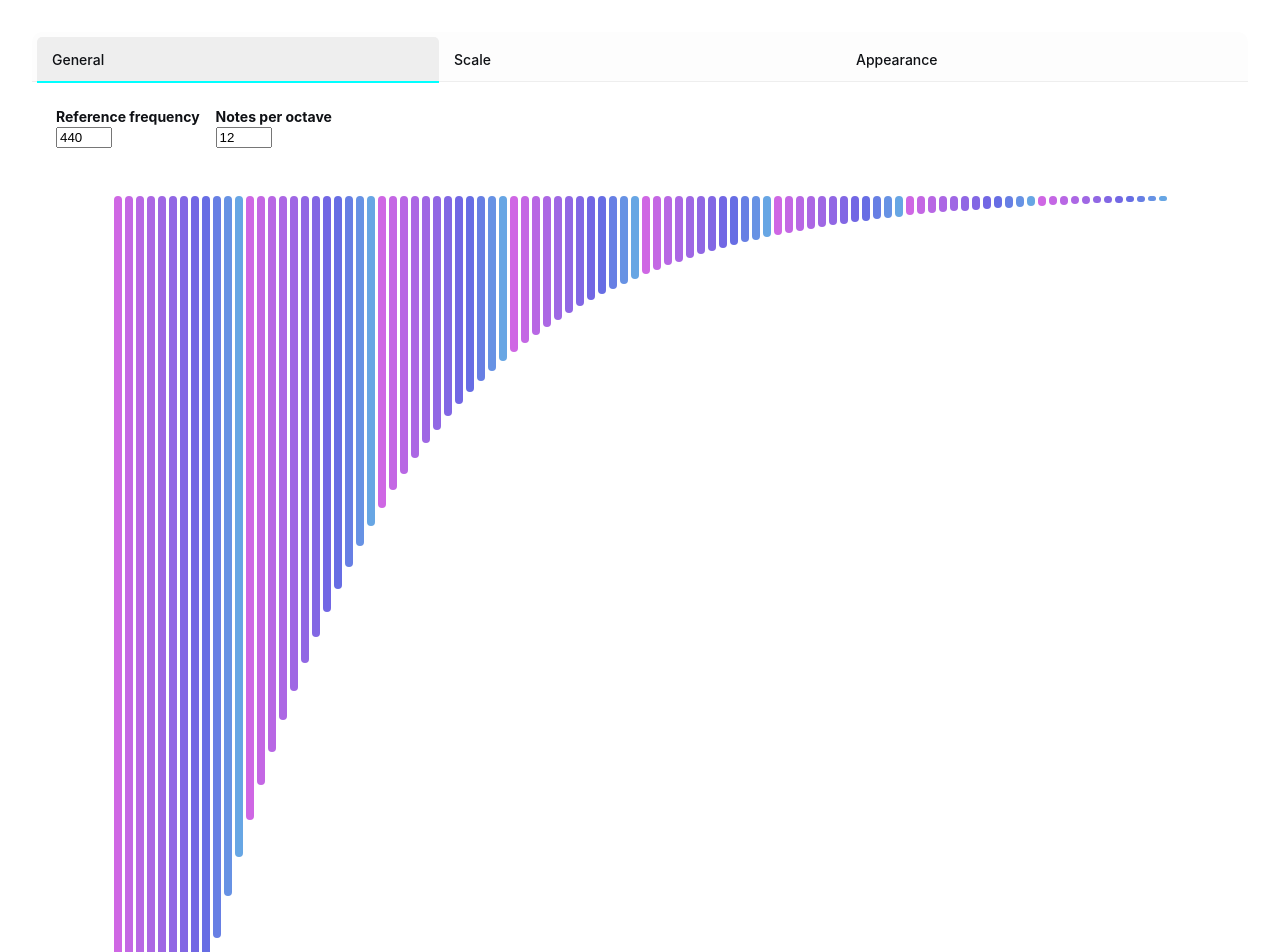
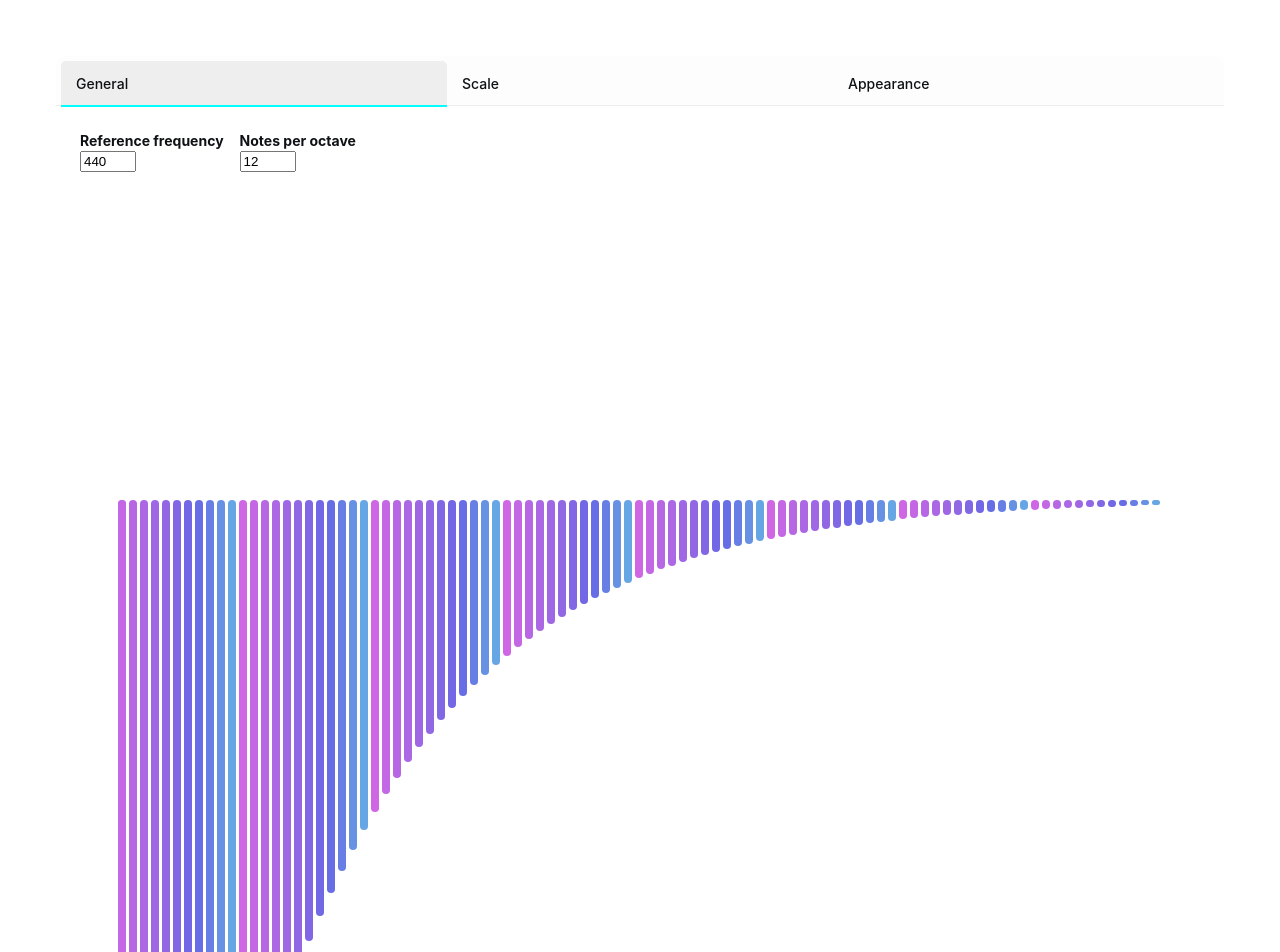
Before and after one commit to aacheng17/mere-music, a React (Vite) app: page / in a window 1280 px wide. Shown: the top 952 px of the page. Built offline with nearby package versions, Linux system fonts and the light colour scheme.

Commit message:
evenXSpacing

```diff
--- a/src/App.tsx
+++ b/src/App.tsx
@@ -1,10 +1,9 @@
 import React from 'react'
 import './App.css'
-import { String } from './components/String'
-import { motion } from "motion/react"
 import { IStringSettingsModel, StringSettings } from './components/StringSettings'
 import { Freq, ScaleType } from './Models'
-import { NoteInfoPanel } from './components/NoteInfoPanel'
+import { Strings } from './components/Strings'
+import { motion } from 'motion/react'
 
 const getGcd = (a:number,b:number): number => {
   return b ? getGcd(b, a%b) : a;
@@ -28,17 +27,15 @@ function App() {
     baseNum: 3,
     baseDen: 2,
 
-    logView: false
+    logView: false,
+    evenXSpacing: false
   })
-  const [notes, setNotes] = React.useState<Freq[]>([])
 
   const octaveMult = 2
   const octavesBelow = 4
   const octavesAbove = 3
 
-  const [ hoveredStringIndex, setHoveredStringIndex ] = React.useState<number>()
-
-  const setNotesViaRatios = React.useCallback((ratios: number[]) => {
+  const getFreqsViaRatios = React.useCallback((ratios: number[]) => {
     let octaves = [stringSettings.referenceNote]
     let c = stringSettings.referenceNote
     for (let i=0; i<octavesBelow; i++) {
@@ -59,7 +56,7 @@ function App() {
       }
     }
 
-    setNotes(freqs)
+    return freqs
   },[stringSettings.referenceNote])
 
   const getEqualTemperamentRatios = React.useCallback(() => {
@@ -106,18 +103,18 @@ function App() {
     return ratios
   }, [getEqualTemperamentRatios, stringSettings.highestDenominator, stringSettings.powersOf2Only])
 
-  React.useEffect(() => {
+  const freqs = React.useMemo(() => {
+    let ratios: number[] = []
     switch (stringSettings.scaleType) {
       case ScaleType.EQUAL: {
-        setNotesViaRatios(getEqualTemperamentRatios())
+        ratios = getEqualTemperamentRatios()
         break
       }
       case ScaleType.JUST: {
-        setNotesViaRatios(getJustIntonationRatios())
+        ratios = getJustIntonationRatios()
         break
       }
       case ScaleType.PYTHAGOREAN: {
-        const ratios = []
         const effectiveNotesPerOctave = stringSettings.baseNum === stringSettings.baseDen ? 1 : stringSettings.notesPerOctave
         for (let i=1; i<effectiveNotesPerOctave; i++) {
           let ratio: number = ratios[ratios.length - 1] ?? 1
@@ -127,42 +124,25 @@ function App() {
           ratios.push(ratio)
         }
         ratios.sort()
-        setNotesViaRatios(ratios)
         break
       }
     }
-  }, [getEqualTemperamentRatios, getJustIntonationRatios, setNotesViaRatios, stringSettings.baseDen, stringSettings.baseNum, stringSettings.notesPerOctave, stringSettings.scaleType])
 
-  const stringElements = React.useMemo(() => {
-    return notes.map((n, i) => {
-      return (<String
-        layoutId={`string${i}`}
-        freq={n}
-        isSemiHover={hoveredStringIndex !== undefined && (i % stringSettings.notesPerOctave === hoveredStringIndex % stringSettings.notesPerOctave) || false}
-        logView={stringSettings.logView}
-        onHoverStart={() => setHoveredStringIndex(i)}
-        onHoverEnd={() => setHoveredStringIndex(undefined)}
-      />)
-    })
-  }, [notes, hoveredStringIndex, stringSettings.notesPerOctave, stringSettings.logView])
+    return getFreqsViaRatios(ratios)
+  }, [getEqualTemperamentRatios, getFreqsViaRatios, getJustIntonationRatios, stringSettings.baseDen, stringSettings.baseNum, stringSettings.notesPerOctave, stringSettings.scaleType])
 
   return (
-    <>
+    <motion.div style={app}>
       <StringSettings settings={stringSettings} onChangeSettings={(settings: IStringSettingsModel) => setStringSettings(settings)} />
-      <NoteInfoPanel primaryNote={hoveredStringIndex ? notes[hoveredStringIndex] : undefined} />
-      <motion.div style={stringsContainer}>
-        {stringElements}
-      </motion.div>
-    </>
+      <Strings freqs={freqs} settings={stringSettings} />
+    </motion.div>
   )
 }
 
-const stringsContainer: React.CSSProperties = {
+const app: React.CSSProperties = {
   display: 'flex',
-  flexDirection: 'row',
-  gap: '3px',
-  width: 'min-content',
-  margin: 'auto'
+  flexDirection: 'column',
+  gap: '8px'
 }
 
 export default App
--- a/src/Models.ts
+++ b/src/Models.ts
@@ -1,3 +1,6 @@
+export const stringWidth = 8
+export const stringGap = 3
+
 export class Freq {
   root: number
   n?: number
@@ -21,7 +24,7 @@ export class Freq {
 }
 
 export enum ScaleType {
-  EQUAL = "Equal", JUST = "Just", PYTHAGOREAN = "Pythagorean"
+  EQUAL = "Equal temperament", JUST = "Just intonation", PYTHAGOREAN = "Pythagorean"
 }
 
 export const allScaleTypes = [ ScaleType.EQUAL, ScaleType.JUST, ScaleType.PYTHAGOREAN ]
--- a/src/components/ComponentStyle.tsx
+++ b/src/components/ComponentStyle.tsx
@@ -6,4 +6,5 @@ export const panel: React.CSSProperties = {
   color: "#0f1115",
   fontWeight: 500,
   fontSize: 14,
+  borderRadius: '10px'
 }
--- a/src/components/NoteInfoPanel.tsx
+++ b/src/components/NoteInfoPanel.tsx
@@ -6,15 +6,14 @@ import { Info } from "./input/Info"
 export const NoteInfoPanel = (props: { primaryNote?: Freq }) => {
   const { primaryNote } = props
 
-  if (!primaryNote) return null
-
   return <motion.div style={noteInfoPanel}>
-    <Info label="Ratio" value={primaryNote.ratio.toString()} />
+    {primaryNote && <Info label="Ratio" value={primaryNote.ratio.toString()} />}
   </motion.div>
 }
 
 const noteInfoPanel: React.CSSProperties = {
   ...panel,
+  height: '200px',
   display: 'flex',
   flexDirection: 'row',
   justifyContent: 'flex-start'
--- a/src/components/String.tsx
+++ b/src/components/String.tsx
@@ -1,54 +1,55 @@
 import React from 'react'
 import { motion } from "motion/react"
-import { Freq } from '../Models';
+import { Freq, stringWidth } from '../Models';
 
-export const String = (props: {
+export interface IStringProps {
   layoutId: string,
   freq: Freq,
+  height: number,
+  logHeight: number,
+  x: number,
   logView: boolean,
   isSemiHover: boolean,
   onHoverStart?: ()=>void,
   onHoverEnd?: ()=>void
-}) => {
-  const { layoutId, freq, logView, isSemiHover, onHoverStart, onHoverEnd } = props
+}
 
-  const height: number = React.useMemo(() => {
-    const wavelength = logView ?
-      Math.log(20000 / freq.absoluteFreq) :
-      343/ freq.absoluteFreq
-    return wavelength * 100
-  }, [freq.absoluteFreq, logView])
+export const String = (props: IStringProps) => {
+  const { layoutId, freq, height, logHeight, x, logView, isSemiHover, onHoverStart, onHoverEnd } = props
 
-  const hoverScaleY = React.useMemo(() => 15 / height + 1, [height])
+  const displayHeight = React.useMemo(() => logView ? logHeight: height, [height, logHeight, logView])
   const backgroundColor = React.useMemo(() => `hsl(${(360 * (2 - freq.ratio)) / 4 + 200}, 70%, 65%)`, [freq])
   const roundedFreq = React.useMemo(() => (Math.round(freq.absoluteFreq * 100) / 100).toFixed(2), [freq.absoluteFreq])
 
+  const animateContainer = React.useMemo(() => ({ x }), [x])
+
   const animate = React.useMemo(() => {
-    if (isSemiHover) return { scaleY: hoverScaleY, scaleX: 1.2 }
-    return { scaleY: 1, scaleX: 1 }
-  }, [hoverScaleY, isSemiHover])
+    if (isSemiHover) return { y: 8 }
+    return { y: 0 }
+  }, [isSemiHover])
 
   const stringLabel: React.CSSProperties = React.useMemo(() => {
     return { width: '0px', visibility: isSemiHover ? 'visible' : 'hidden' }
   }, [isSemiHover])
 
-  return (
-    <motion.div style={stringContainer}>
+  const pianoKey = React.useMemo(() => {
+
+  },[])
+
+  return (<motion.div style={stringContainer} animate={animateContainer}>
     <motion.div style={stringLabel} animate={{ rotate: -90 }}>{roundedFreq}</motion.div>
     <motion.div
       layoutId={layoutId}
       style={{
-        width: 8,
+        width: stringWidth,
         backgroundColor: backgroundColor,
         borderRadius: 5,
       }}
       animate={{
         ...animate,
-        height: height,
+        height: displayHeight,
         transition: {
-          height: { duration: 0.3, type: "ease" },
-          scaleY: { duration: 0.04, type: "ease" },
-          scaleX: { duration: 0.04, type: "ease" }
+          y: { duration: 0.1 }
         }
       }}
       onHoverStart={onHoverStart}
--- a/src/components/StringSettings.tsx
+++ b/src/components/StringSettings.tsx
@@ -17,7 +17,8 @@ export interface IStringSettingsModel {
   baseNum: number,
   baseDen: number,
 
-  logView: boolean
+  logView: boolean,
+  evenXSpacing: boolean
 }
 
 export const StringSettings = (props: {
@@ -69,9 +70,10 @@ export const StringSettings = (props: {
     return <motion.div style={tabBody}>
       <motion.div style={settingsRow}>
         <BoolInput label="Log view" value={settings.logView} onChange={(n) => handleChangeSettings({ logView: n})} />
+        <BoolInput label="Even x-axis spacing" value={settings.evenXSpacing} onChange={(n) => handleChangeSettings({ evenXSpacing: n})} />
       </motion.div>
     </motion.div>
-  }, [handleChangeSettings, settings.logView])
+  }, [handleChangeSettings, settings.evenXSpacing, settings.logView])
 
   const tabs = React.useMemo(() => [
     { label: "General", body: generalTab },
@@ -81,7 +83,7 @@ export const StringSettings = (props: {
 
   const [selectedTab, setSelectedTab] = React.useState(0)
 
-  return (<div>
+  return (<div style={panel}>
     <nav style={nav}>
       <ul style={tabsContainer}>
         {tabs.map((item, i) => (
--- /dev/null
+++ b/src/components/Strings.tsx
@@ -0,0 +1,72 @@
+import { motion } from "motion/react"
+import { Freq, stringGap, stringWidth } from "../Models"
+import React from "react"
+import { String } from './String'
+import { NoteInfoPanel } from "./NoteInfoPanel"
+import { IStringSettingsModel } from "./StringSettings"
+
+const getStringLogHeight = (freq: Freq) => Math.log(20000 / freq.absoluteFreq) * 100
+
+export const Strings = (props: { freqs: Freq[], settings: IStringSettingsModel }) => {
+  const { freqs, settings } = props
+
+  const [ hoveredStringIndex, setHoveredStringIndex ] = React.useState<number>()
+
+  const [ stringElements, containerWidth ] = React.useMemo(() => {
+    if (!freqs?.length) return []
+
+    const distanceBetweenStringCenters = stringWidth + stringGap
+    const containerWidth = distanceBetweenStringCenters * (freqs.length - 1)
+
+    const stringData = freqs.map((freq, i) => {
+      const height = 34300 / freq.absoluteFreq
+      const logHeight = getStringLogHeight(freq)
+      return {
+        freq,
+        height,
+        logHeight,
+        layoutId: `string${i}`,
+        logView: settings.logView,
+        isSemiHover: hoveredStringIndex !== undefined && (i % settings.notesPerOctave === hoveredStringIndex % settings.notesPerOctave) || false,
+        onHoverStart: () => setHoveredStringIndex(i),
+        onHoverEnd: () => setHoveredStringIndex(undefined)
+      }
+    })
+
+    let strings: JSX.Element[] = []
+
+    if (settings.evenXSpacing) {
+      strings = stringData.map(s => <String {...s} x={0} />)
+    } else {
+      let largestDiffLogHeight = 0
+      for (let i = 1; i < stringData.length; i++) {
+        const diffLogHeight = Math.abs(stringData[i].logHeight - stringData[i-1].logHeight)
+        if (diffLogHeight > largestDiffLogHeight) largestDiffLogHeight = diffLogHeight
+      }
+      strings = stringData.map((s, i) => {
+        const x = i === 0 ? 0 : (stringData[i].logHeight - stringData[i-1].logHeight) / largestDiffLogHeight * distanceBetweenStringCenters
+        return <String {...s} x={x} />
+      })
+    }
+
+    return [ strings, containerWidth ]
+  }, [freqs, hoveredStringIndex, settings.evenXSpacing, settings.logView, settings.notesPerOctave])
+
+  const stringsContainer: React.CSSProperties = React.useMemo(() => ({
+    display: 'flex',
+    flexDirection: 'row',
+    gap: `${stringGap}px`,
+    width: `${containerWidth}px`,
+    margin: 'auto'
+  }), [containerWidth])
+
+  return <motion.div style={strings}>
+    <NoteInfoPanel primaryNote={hoveredStringIndex ? freqs[hoveredStringIndex] : undefined} />
+    <motion.div style={stringsContainer}>{stringElements}</motion.div>
+  </motion.div>
+}
+
+const strings: React.CSSProperties = {
+  display: 'flex',
+  flexDirection: 'column'
+}
```
